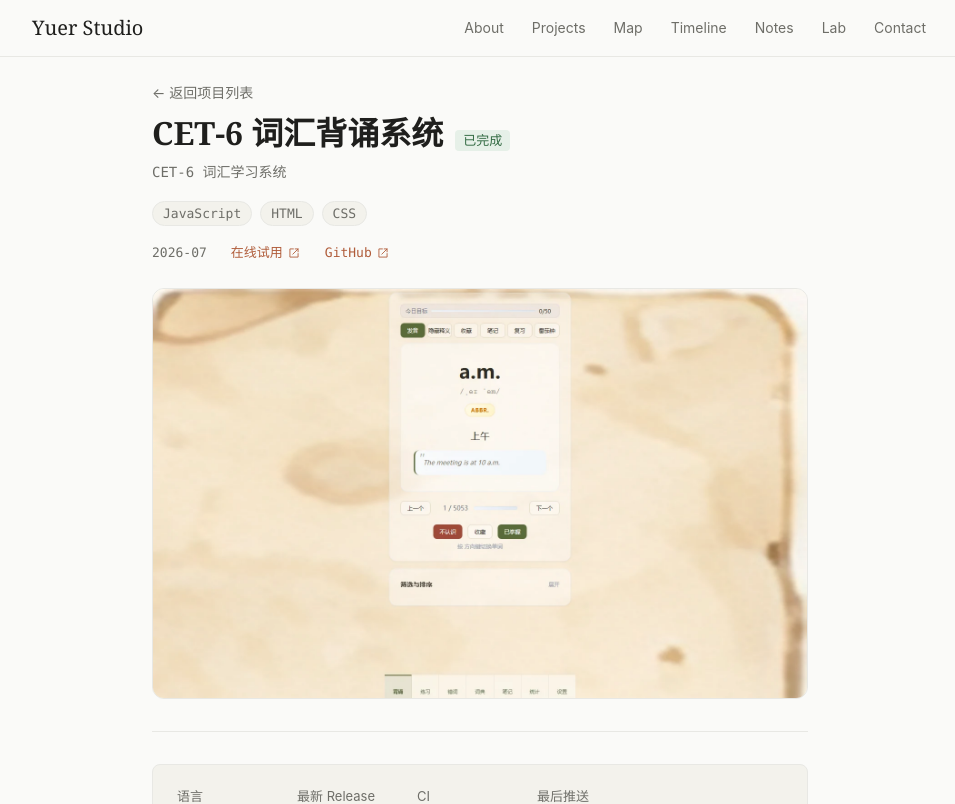
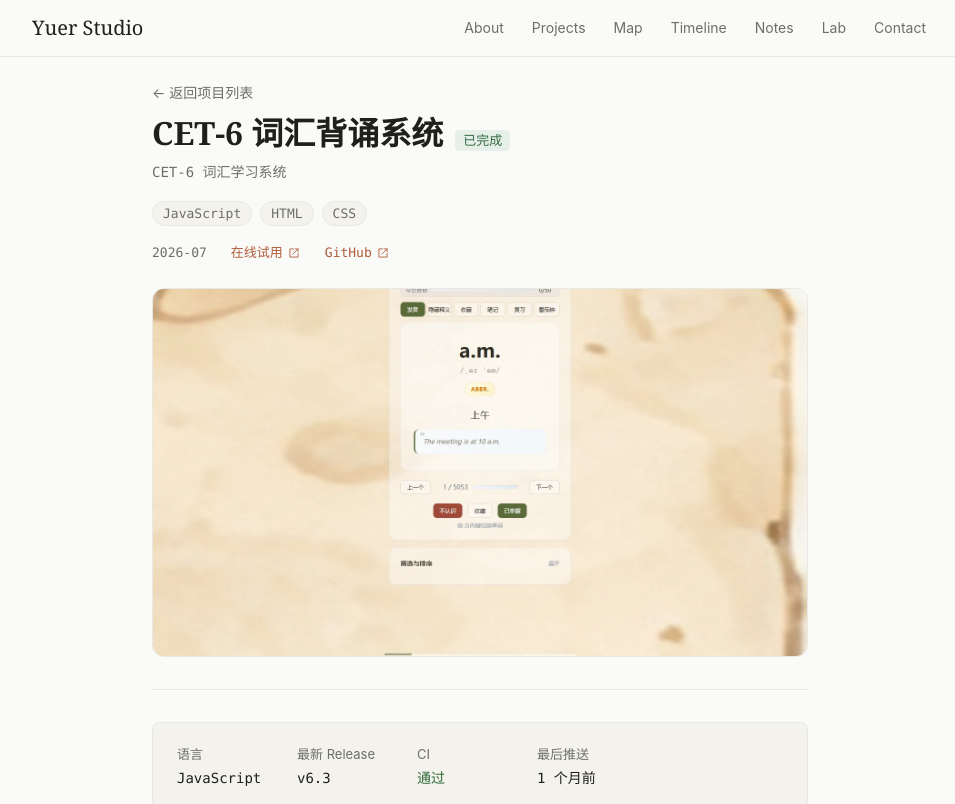
Before and after one commit to anyuer678/yuer.dev, a Vue app: page /projects/cet6-vocabulary in a window 1280 px wide. Shown: the top 804 px of the page, without its empty margins (160-1115 px from the left). Built offline with nearby package versions, Linux system fonts and the light colour scheme.

Commit message:
fix(project): 详情页封面预留 16:9，消除有封面项目页 CLS 0.05~0.12

```diff
--- a/src/pages/ProjectDetail.vue
+++ b/src/pages/ProjectDetail.vue
@@ -226,6 +226,10 @@ watchEffect(async (onInvalidate) => {
   display: block;
   width: 100%;
   height: auto;
+  /* 预留 16:9：封面懒加载完成前也不让 repo/正文整体下移（CLS） */
+  aspect-ratio: 16 / 9;
+  object-fit: cover;
+  object-position: center;
   border: var(--border-default);
   border-radius: var(--radius-lg);
   margin: var(--space-6) 0 0;
```
